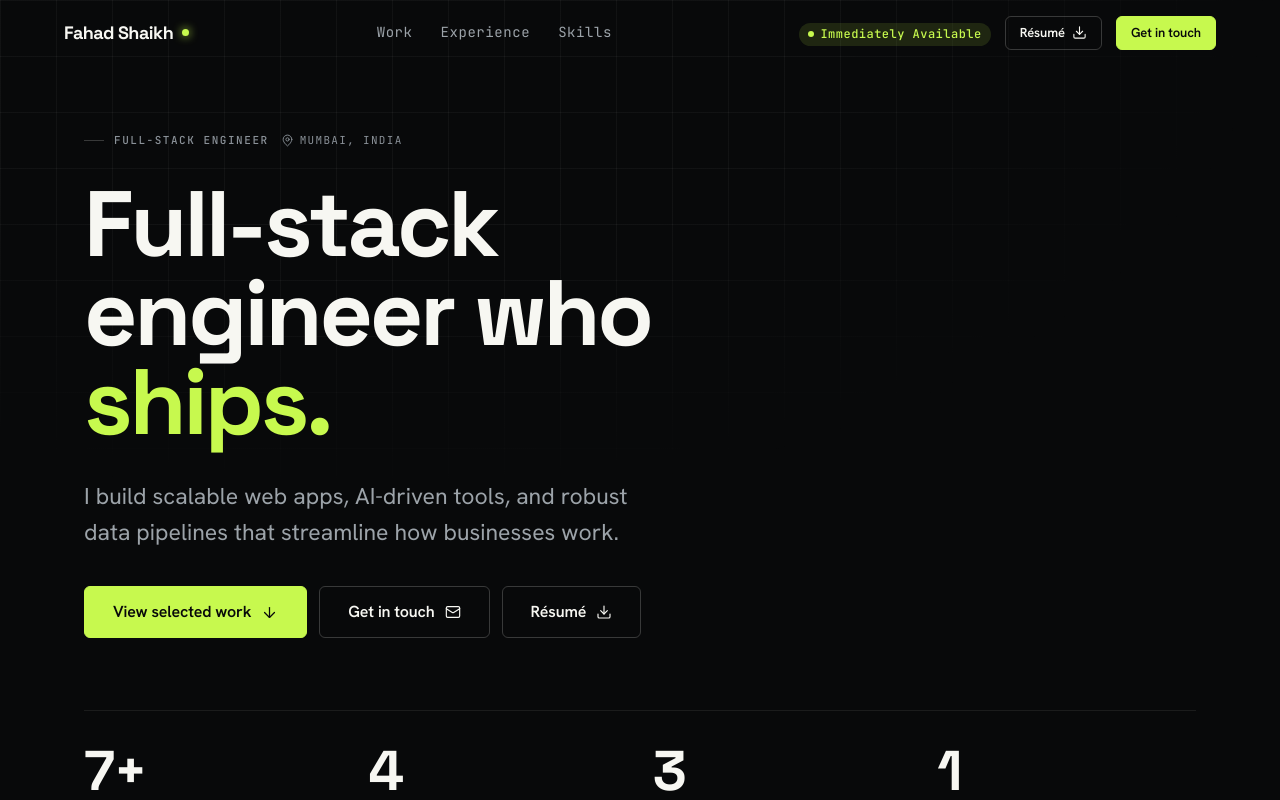
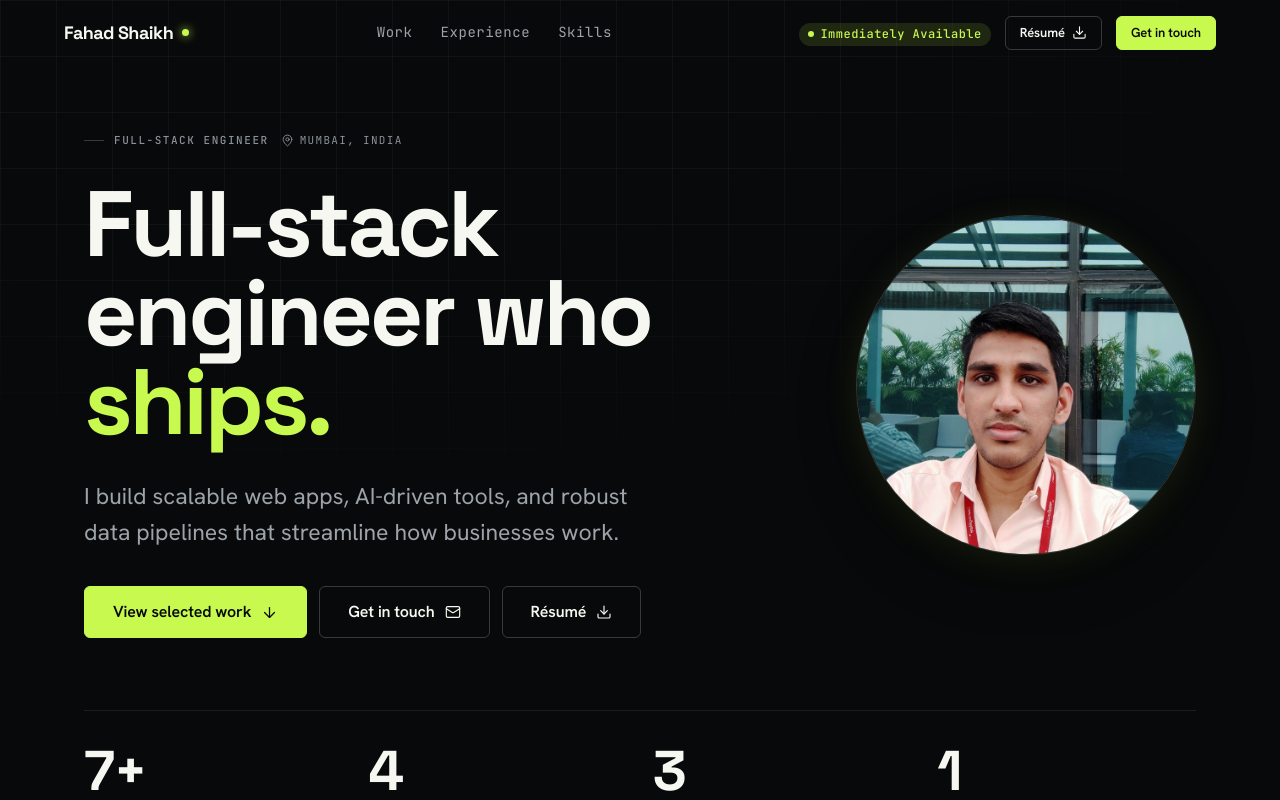
Before and after one commit to sfahadco/career-portfolio, a React (Vite) app: page / in a window 1280 px wide. Shown: the top 800 px of the page. Built offline with nearby package versions, Linux system fonts and the light colour scheme.

Commit message:
Added photo

```diff
--- a/src/components/Hero.jsx
+++ b/src/components/Hero.jsx
@@ -1,7 +1,8 @@
 /* ─── Hero ────────────────────────────────────────────────────────────────
-   Oversized display type + intro + primary CTAs + stats strip. The engineering
-   grid behind it is a radial-masked CSS background — no image. Self-contained;
-   CTAs scroll via scrollToSection.
+   Oversized display type + intro + primary CTAs + framed portrait, with a
+   full-width stats strip below. The engineering grid behind it is a radial-
+   masked CSS background — no image. Self-contained; CTAs scroll via
+   scrollToSection. On < 900px the portrait stacks under the copy.
    ──────────────────────────────────────────────────────────────────────── */
 import { Button, Stat, SectionLabel } from '../ds';
 import { PORTFOLIO, scrollToSection } from '../data.js';
@@ -21,7 +22,10 @@ export default function Hero() {
         WebkitMaskImage: 'radial-gradient(ellipse 90% 70% at 30% 0%, #000 40%, transparent 78%)',
       }} />
       <div style={{ position: 'relative', maxWidth: 'var(--container)', margin: '0 auto', padding: '0 var(--gutter)' }}>
-        <div style={{ display: 'flex', alignItems: 'center', gap: 12, marginBottom: 30 }}>
+        <div className="hero-top" style={{ display: 'flex', alignItems: 'center', gap: 'clamp(32px, 6vw, 80px)' }}>
+          {/* copy */}
+          <div style={{ flex: 1, minWidth: 0 }}>
+            <div style={{ display: 'flex', alignItems: 'center', gap: 12, marginBottom: 30, flexWrap: 'wrap' }}>
               <SectionLabel>{id.role}</SectionLabel>
               <span style={{ display: 'inline-flex', alignItems: 'center', gap: 6, fontFamily: 'var(--font-mono)', fontSize: 11, letterSpacing: '0.12em', textTransform: 'uppercase', color: 'var(--text-tertiary)' }}>
                 <Ic.MapPin size={13} /> {id.location}
@@ -41,6 +45,29 @@ export default function Hero() {
               <Button size="lg" variant="secondary" iconRight={<Ic.Mail size={16} />} onClick={() => go('contact')}>Get in touch</Button>
               <Button as="a" href={id.resume} download size="lg" variant="secondary" iconRight={<Ic.Download size={16} />}>Résumé</Button>
             </div>
+          </div>
+
+          {/* portrait */}
+          <div className="hero-portrait" style={{ flex: 'none', width: 340 }}>
+            <img
+              src="/me.jpeg"
+              alt={id.name}
+              width="340"
+              height="340"
+              decoding="async"
+              style={{
+                display: 'block',
+                width: '100%',
+                aspectRatio: '1 / 1',
+                objectFit: 'cover',
+                objectPosition: 'center 35%',
+                borderRadius: '50%',
+                border: '1px solid var(--border-strong)',
+                boxShadow: 'var(--shadow-lg), var(--glow-accent-soft)',
+              }}
+            />
+          </div>
+        </div>
 
         <div style={{
           display: 'grid', gridTemplateColumns: 'repeat(4, 1fr)', gap: 'var(--grid-gap)',
--- a/src/index.css
+++ b/src/index.css
@@ -285,6 +285,8 @@ a { color: inherit; text-decoration: none; }
   .contact-grid { grid-template-columns: 1fr !important; }
   .xp-row { grid-template-columns: 1fr !important; gap: 12px !important; }
   .hero-stats { grid-template-columns: 1fr 1fr !important; row-gap: 28px; }
+  .hero-top { flex-direction: column-reverse !important; align-items: flex-start !important; gap: 36px !important; }
+  .hero-portrait { width: 100% !important; max-width: 300px !important; }
   .nav-links { display: none !important; }
   .nav-desktop-actions { display: none !important; }
   .nav-menu-btn { display: inline-flex !important; }
```
Also changed, not shown: 1 other file (tests, documents, lock files or other folders). Lines whose indentation alone changed are shown as unchanged.
